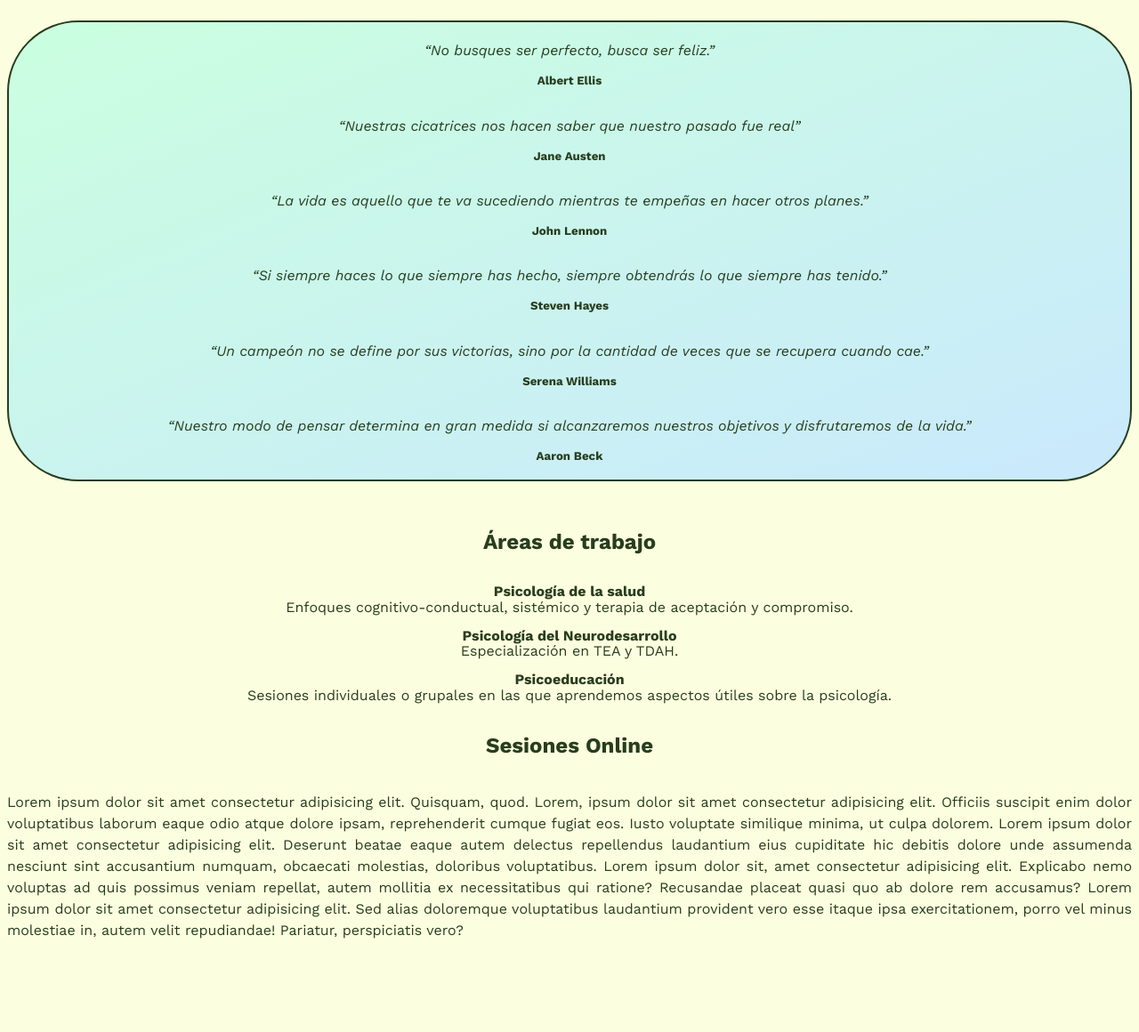
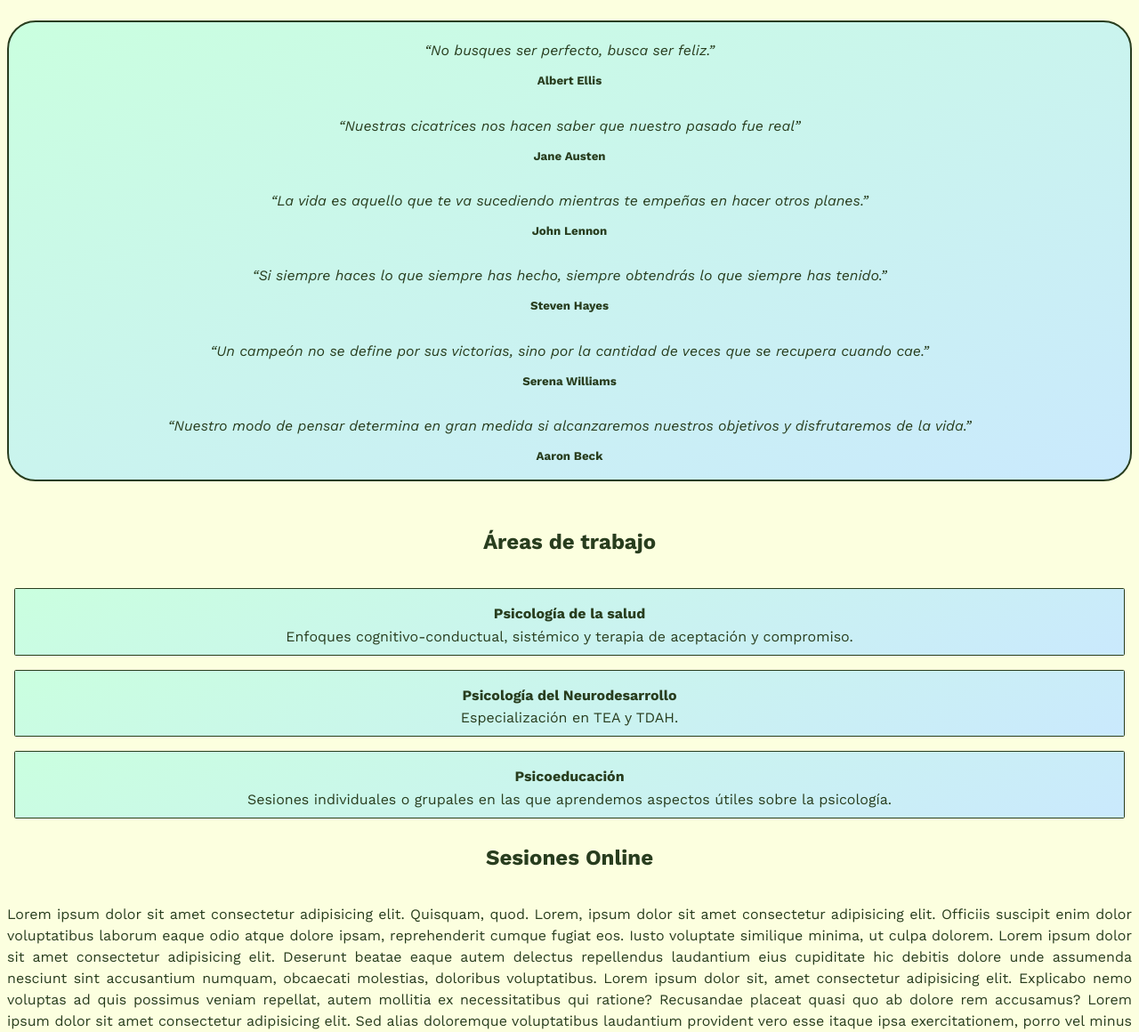
Before and after one commit to Joseolezi/Joseolezi.github.io, a PHP site: page / in a window 1280 px wide. Shown: the part 1076-2236 px from the top of the page at 89% size. Before the commit the page ends 2131 px from the top, so only its background shows below. Run offline with PHP 8.4, Linux system fonts and the light colour scheme.

Commit message:
Update style.css

```diff
--- a/style.css
+++ b/style.css
@@ -338,7 +338,7 @@ li:hover {
     margin-right: 0.5rem;
     margin-left: 0.5rem;
     border: 0.15rem solid var(--primary-txt-color);
-    border-radius: 5rem;
+    border-radius: 2rem;
     text-align: center;
     line-height: 0.5rem;
 
@@ -352,6 +352,7 @@ li:hover {
 
 }
 
+/* Estilo para sec1 */
 .sec1 {
 
     scroll-margin-top: 9rem;
@@ -371,7 +372,7 @@ li:hover {
     line-height: 1;
 }
 
-/* Estilo para sec1 */
+
 
 @media (hover: hover) and (pointer: fine) {
 
@@ -402,9 +403,25 @@ li:hover {
 
 } }
 
-
-
     .sec1 li p {
         text-align: center;
 
     }
+
+li {
+    background: var(--primary-gradient);
+    padding: 0rem;
+    margin-top: 1rem;
+    margin-bottom: 1rem;
+    margin-right: 1rem;
+    margin-left: 1rem;
+    border: 0.01rem solid var(--primary-txt-color);
+    border-radius: 0.1rem;
+    text-align: center;
+    line-height: 1.5rem;
+    transition: ease;
+    transition-duration: 0.5s;
+    cursor:default;
+
+
+}
```
